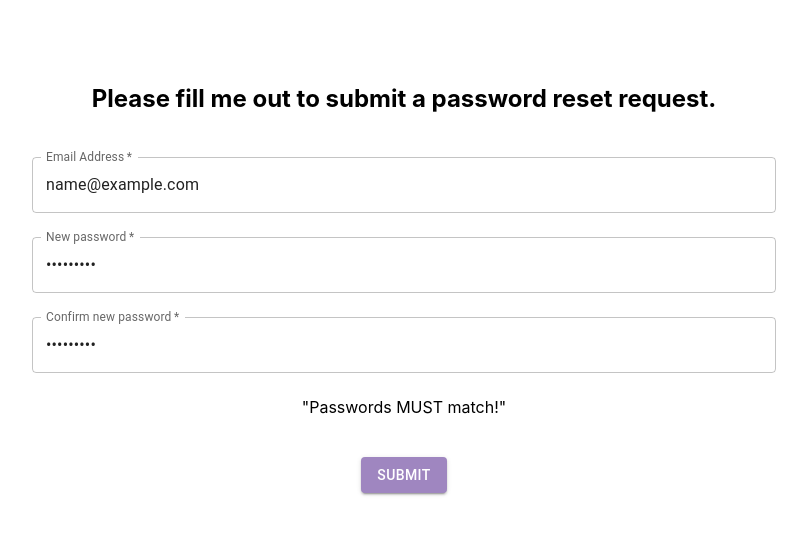
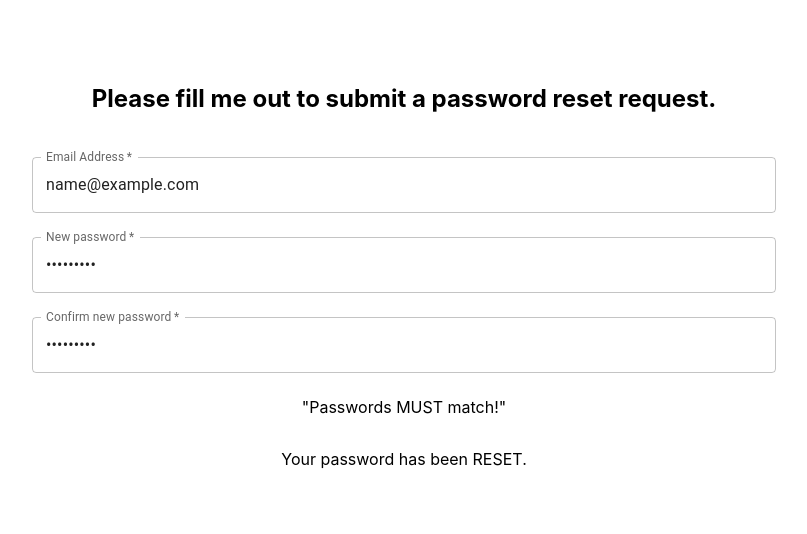
Before and after one commit to clairelist/GoodBank-Frontend, a React (Create React App) app: page /login/reset-password in a window 1280 px wide. Both pictures are taken after typing "name@example.com", "Sample123", "Sample123" into the empty fields and a click on the button "SUBMIT". Shown: the top 534 px of the page, without its empty margins (236-1043 px from the left). Built offline with nearby package versions, Linux system fonts and the light colour scheme; no server answers.

Commit message:
what is a good error message to display

```diff
--- a/src/components/reset-password/ResetPassword.tsx
+++ b/src/components/reset-password/ResetPassword.tsx
@@ -4,11 +4,22 @@ import TextField from '@mui/material/TextField';
 
 import bankingClient from '../../remote/banking-api/bankingClient';
 import { SyntheticEvent, useState, } from 'react';
+import {useNavigate} from 'react-router-dom';
 
 function ResetPassword(){
     const [submission, setSubmission] = useState<any>({email: '', password: ''});
     const [newPassword, setNewPassword] = useState(''); //used for password CONFIRMATION
     const [error, setError] = useState(false);
+    const [confirmation, setConfirmation] = useState(false);
+    const navigate: any = useNavigate(); //Dear typescript, stop it. Get some help.
+
+    const navAfterTime = () => {
+        //@DOCS: used for the timeout, below, so our confirm message is displayed.
+        navigate('/login');
+        console.log('timeout called?');
+    }
+
+
 
     const validate=(value: string, value2: string)=>{
         //TODO: ADD MIN LENGTH REQS HERE AND IN REGISTRATION
@@ -33,12 +44,12 @@ function ResetPassword(){
     }
     const handleSubmit = () => {
         if(validate(submission.password, newPassword) === true){
-            console.log('your passwords MUST match!');
             return null;
         } else {
+            setConfirmation(true);
             bankingClient.patch('/user/reset-password', submission)
             .then(res=>{
-
+                setTimeout(navAfterTime, 1500);
             })
             .catch(err=>{
                 setError(true);
@@ -96,6 +107,7 @@ function ResetPassword(){
           />
           </Box>
           {error ? <p>"Passwords MUST match!"</p> : <></>}
+          {confirmation ? <p>Your password has been RESET.</p> :
               <Button
               type="submit"
               color="secondary"
@@ -103,6 +115,7 @@ function ResetPassword(){
               sx={{ mt: 3, mb: 2 }}
               onClick={handleSubmit}
               >Submit</Button>
+          }
             </Box>
     </div>
     )
```
Lines whose indentation alone changed are shown as unchanged.
